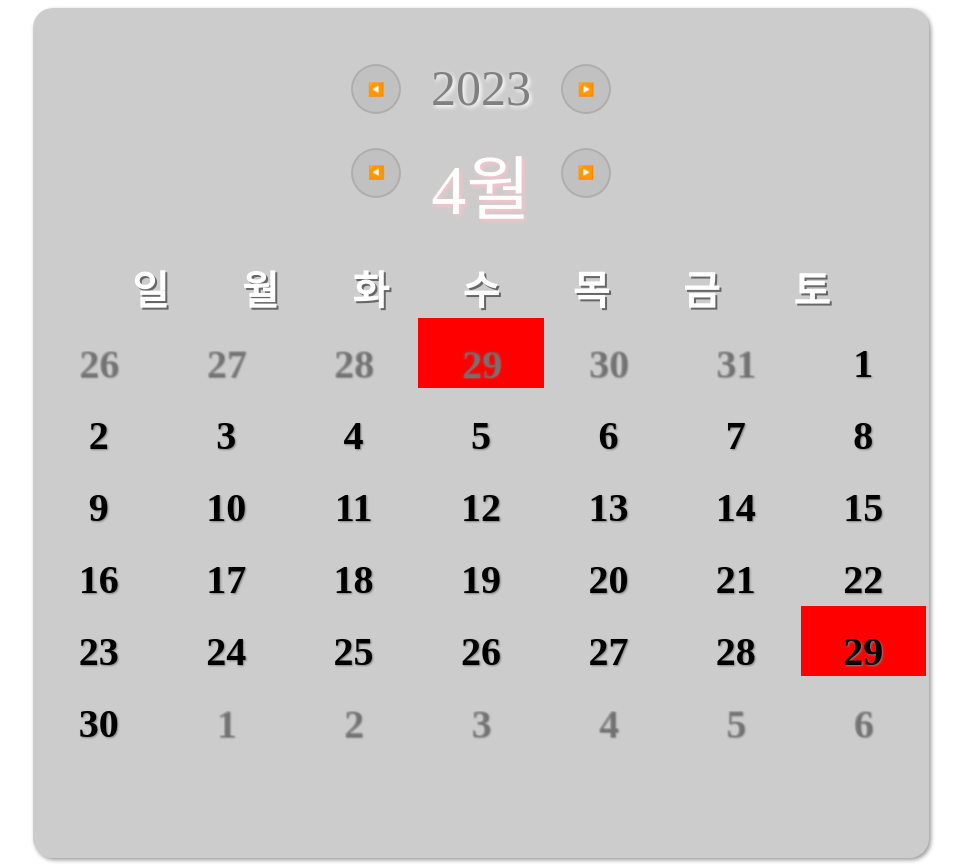
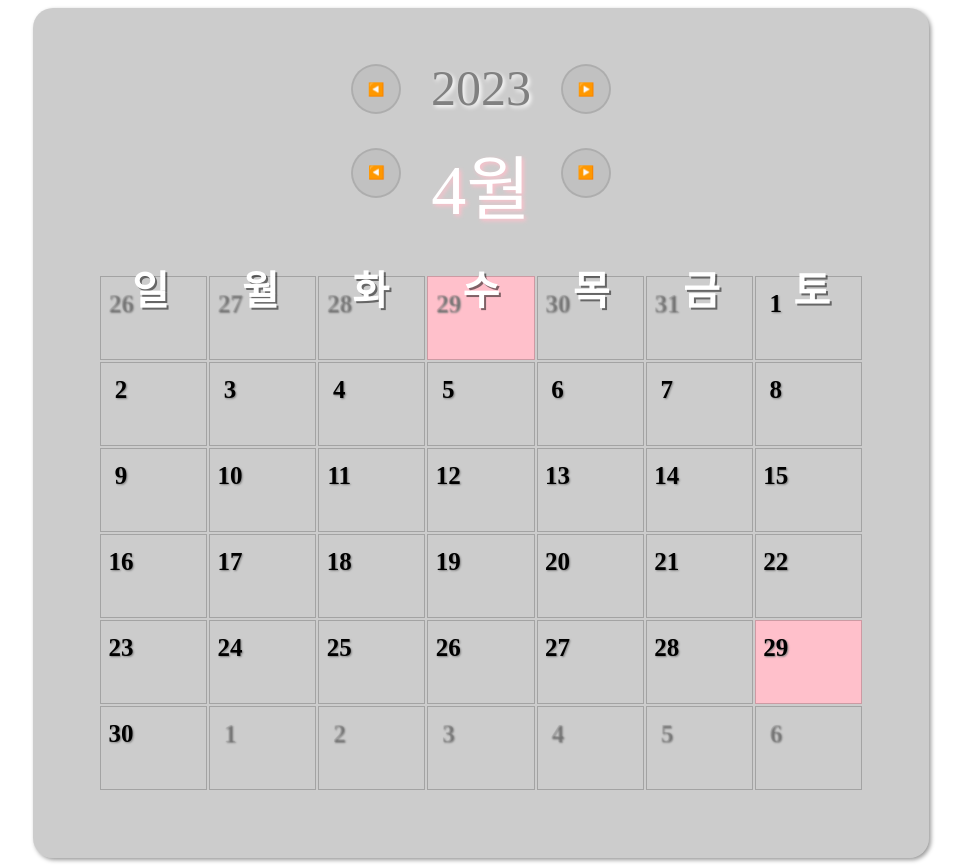
Before and after one commit to minsun0714/Diet_Diary_App, a React (Create React App) app: page / in a window 1280 px wide. Shown: the whole page, without its empty margins (159-1124 px from the left). Built offline with nearby package versions, Linux system fonts and the light colour scheme.

Commit message:
💄 날짜가 각 칸의 왼쪽 위로 가도록 변경

```diff
--- a/src/components/Dates.tsx
+++ b/src/components/Dates.tsx
@@ -3,6 +3,7 @@ import styled from "styled-components";
 
 const DatesContainer = styled.tbody`
   margin-top: 200px;
+  padding: 5vw;
 `;
 
 type EachDatesProps = {
@@ -15,12 +16,17 @@ type EachDatesProps = {
     week: number;
     lastWeek: number;
   };
+  day: number;
 };
 //
 const EachDate = styled.th<EachDatesProps>`
-  font-size: 40px;
-  padding-top: 22px;
+  font-size: 25px;
   width: 10vw;
+  height: 50px;
+  border: 1px solid rgba(0, 0, 0, 0.2);
+  padding: 2px 5.1vw 30px 0vw;
+  /* padding-top: 15px;
+  padding-bottom: 15px; */
   text-shadow: 1px 1px 2px gray;
   background-color: ${(props) => {
     const date = new Date();
@@ -29,11 +35,10 @@ const EachDate = styled.th<EachDatesProps>`
     return props.today.year === thisYear &&
       props.today.month === thisMonth &&
       props.today.date === props.children
-      ? "red"
+      ? "pink"
       : "null";
   }};
   color: ${(props) => {
-    console.log(props.children);
     return (props.row.week === 0 && Number(props.children) > 7) ||
       (props.row.week === props.row.lastWeek && Number(props.children) < 8)
       ? "rgb(0, 0, 0, 0.1)"
@@ -112,6 +117,7 @@ function Dates({ year, month }: DatesProps) {
           key={now + j}
           today={today}
           row={{ week: i, lastWeek: daysOfThisMonth.length - 1 }}
+          day={j}
         >
           {date ? date : null}
         </EachDate>
```
